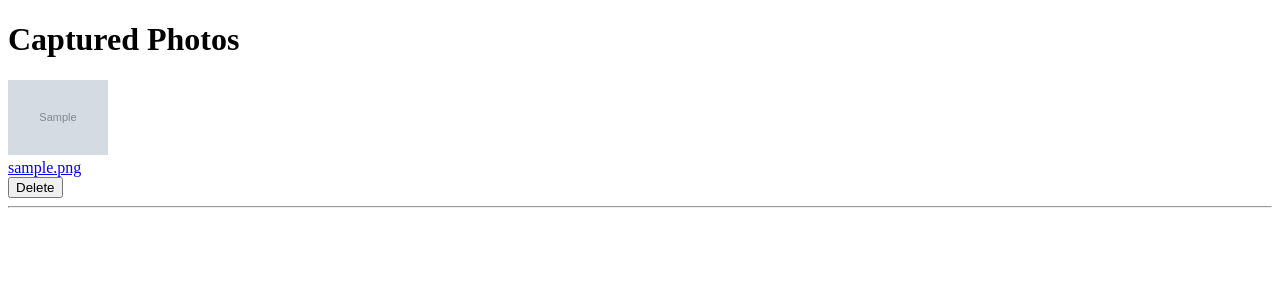
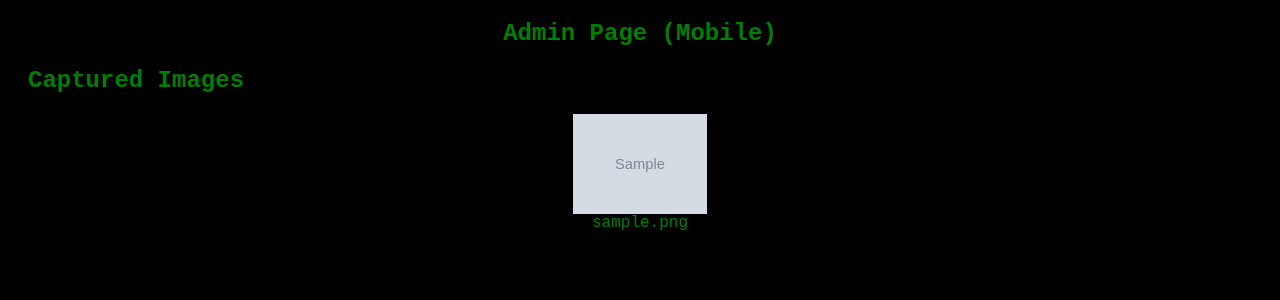
Before and after one commit to Gajarbotol/camhack, a Flask app: template templates/admin2.html in a window 1280 px wide. Shown: the top 300 px of the page. Run offline with Flask 3, Linux system fonts and the light colour scheme; the template is opened without the code that fills it: most values are stand-ins (such as "Sample title", 1, 10 or a date in 2020); grey boxes marked "Sample" are stand-in pictures.

Commit message:
Update admin2.html

```diff
--- a/templates/admin2.html
+++ b/templates/admin2.html
@@ -2,23 +2,56 @@
 <html lang="en">
 <head>
     <meta charset="UTF-8">
-    <title>Admin - Captured Photos (Lite)</title>
+    <meta name="viewport" content="width=device-width, initial-scale=1.0">
+    <title>Admin Page (Mobile)</title>
+    <style>
+        body {
+            background-color: black;
+            color: green;
+            font-family: 'Courier New', Courier, monospace;
+        }
+        .container {
+            margin: 20px;
+        }
+        h1 {
+            text-align: center;
+            font-size: 1.5em;
+        }
+        .image-list {
+            list-style: none;
+            padding: 0;
+        }
+        .image-list li {
+            margin: 10px 0;
+        }
+        .image-list img {
+            max-width: 100%;
+            max-height: 100px;
+            display: block;
+            margin: 0 auto;
+        }
+        .image-list a {
+            color: green;
+            text-decoration: none;
+            display: block;
+            text-align: center;
+        }
+    </style>
 </head>
 <body>
-    <h1>Captured Photos</h1>
-    <div>
-        {% for image in images %}
-            <div>
-                <img src="{{ image }}" alt="Captured Photo" width="100">
-                <div>
-                    <a href="{{ image }}">{{ image.split('/').pop() }}</a>
-                </div>
-                <form action="/delete/{{ image }}" method="post">
-                    <button type="submit">Delete</button>
-                </form>
-            </div>
-            <hr>
-        {% endfor %}
+    <div class="container">
+        <h1>Admin Page (Mobile)</h1>
+        <h2>Captured Images</h2>
+        <ul class="image-list">
+            {% for image in images %}
+            <li>
+                <a href="{{ url_for('static', filename=image) }}" target="_blank">
+                    <img src="{{ url_for('static', filename=image) }}" alt="Captured Image">
+                    {{ image.split('/')[-1] }}
+                </a>
+            </li>
+            {% endfor %}
+        </ul>
     </div>
 </body>
 </html>
```
